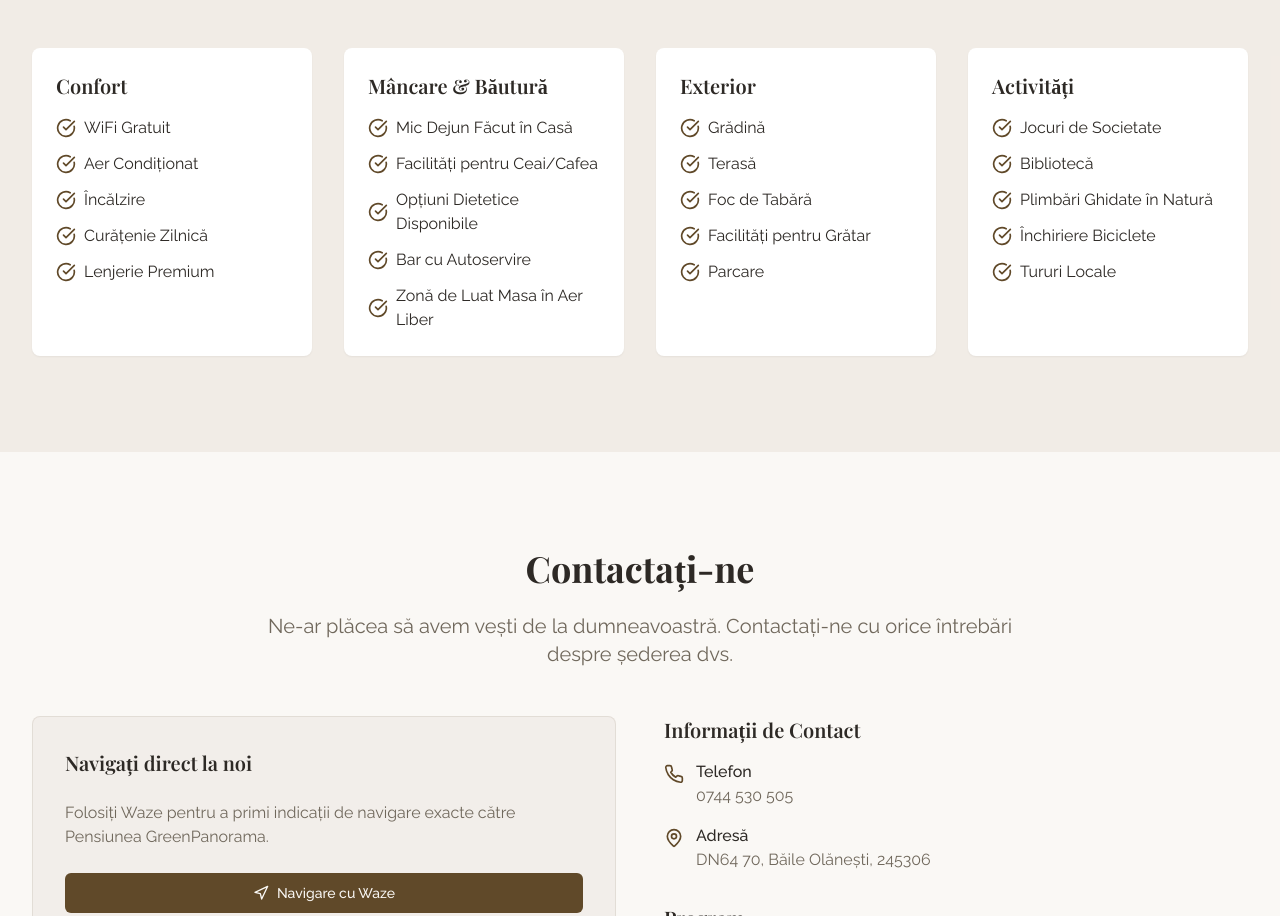
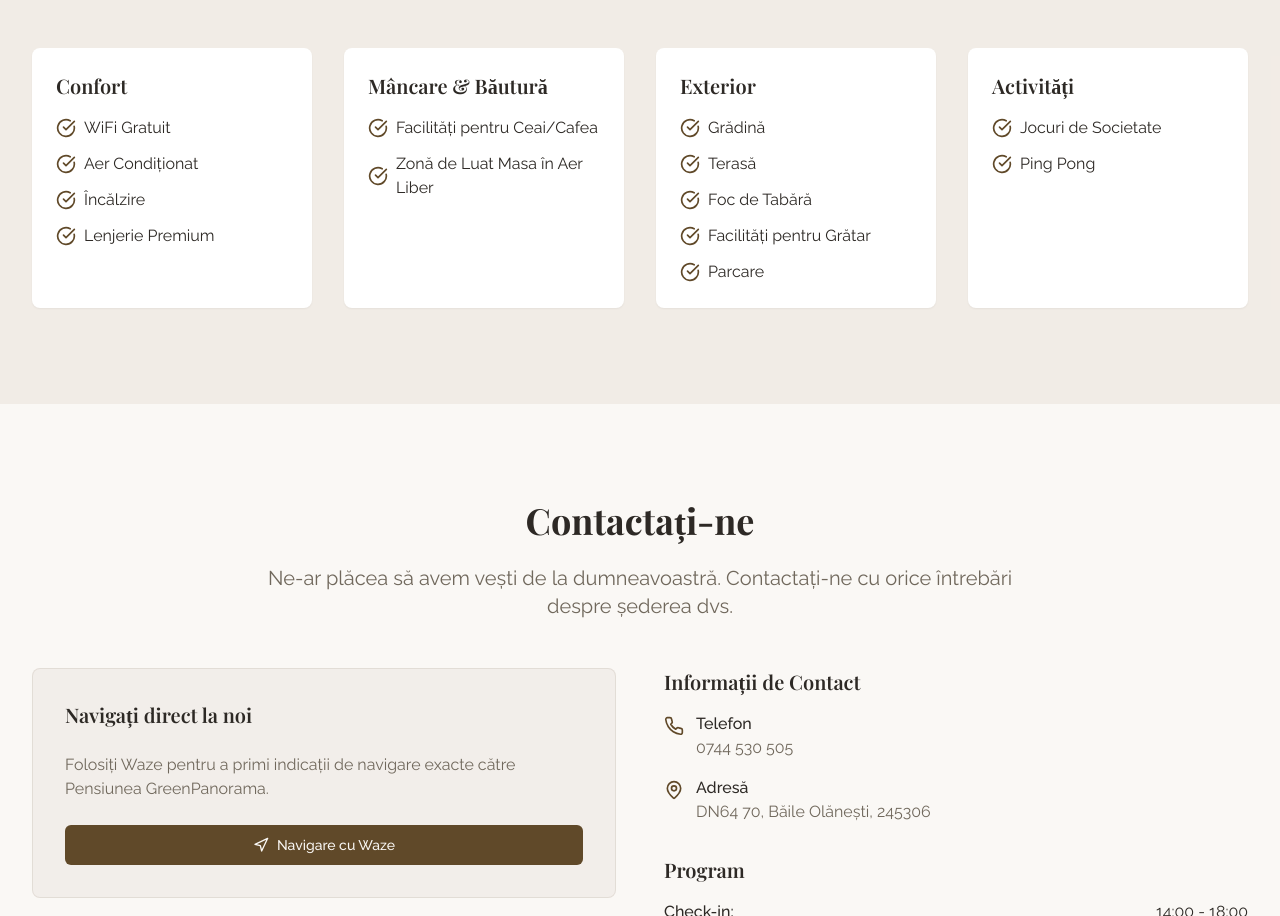
Before and after one commit to andreistomff/sleepy-hollow-website, a React (Vite) app: page / in a window 1280 px wide. Shown: the part 5787-6703 px from the top of the page. Built offline with nearby package versions, Linux system fonts and the light colour scheme.

Commit message:
modificare facilitati

```diff
--- a/src/components/Amenities.tsx
+++ b/src/components/Amenities.tsx
@@ -3,10 +3,10 @@ import { CheckCircle } from "lucide-react";
 
 const Amenities = () => {
   const amenities = [
-    { category: "Confort", items: ["WiFi Gratuit", "Aer Condiționat", "Încălzire", "Curățenie Zilnică", "Lenjerie Premium"] },
-    { category: "Mâncare & Băutură", items: ["Mic Dejun Făcut în Casă", "Facilități pentru Ceai/Cafea", "Opțiuni Dietetice Disponibile", "Bar cu Autoservire", "Zonă de Luat Masa în Aer Liber"] },
+    { category: "Confort", items: ["WiFi Gratuit", "Aer Condiționat", "Încălzire", "Lenjerie Premium"] },
+    { category: "Mâncare & Băutură", items: ["Facilități pentru Ceai/Cafea", "Zonă de Luat Masa în Aer Liber"] },
     { category: "Exterior", items: ["Grădină", "Terasă", "Foc de Tabără", "Facilități pentru Grătar", "Parcare"] },
-    { category: "Activități", items: ["Jocuri de Societate", "Bibliotecă", "Plimbări Ghidate în Natură", "Închiriere Biciclete", "Tururi Locale"] }
+    { category: "Activități", items: ["Jocuri de Societate", "Ping Pong"] }
   ];
 
   return (
```
